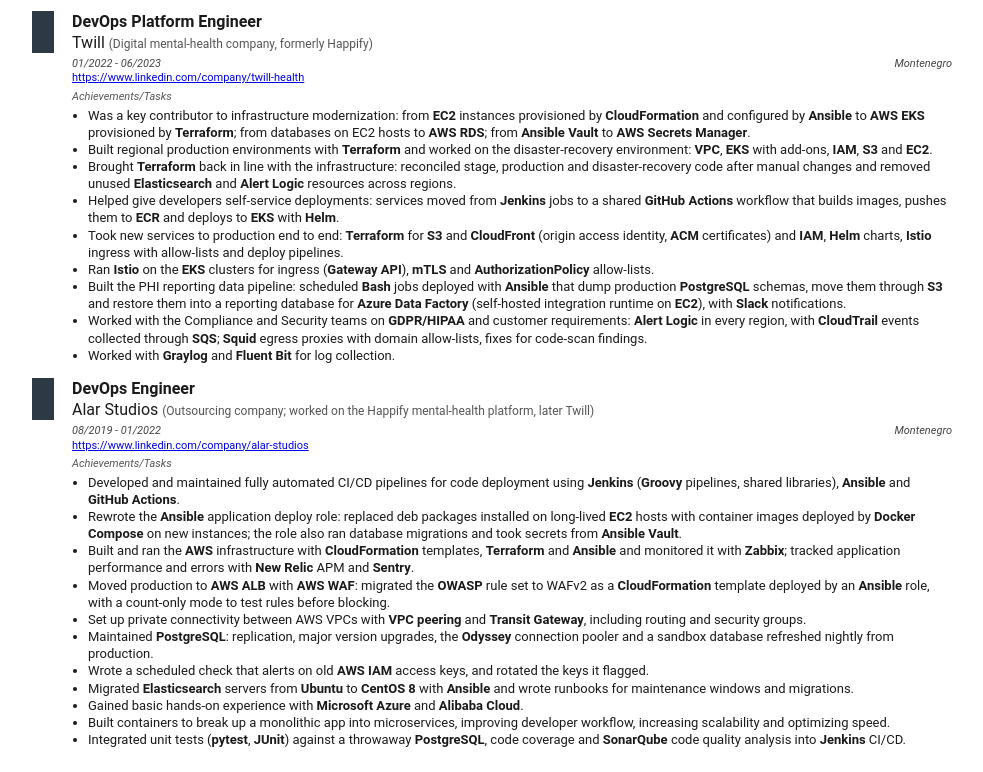
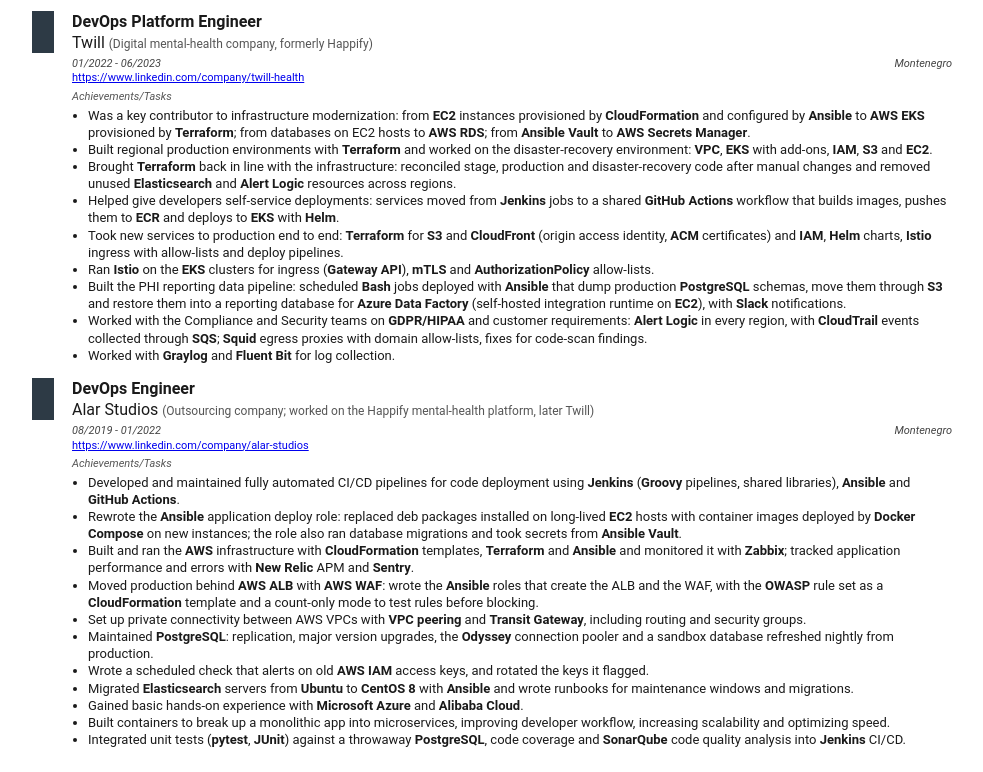
Before and after one commit to v1k-t0r/v1k-t0r.github.io, a plain HTML site: page index.html in a window 1280 px wide. Shown: the part 1980-2752 px from the top of the page, without its empty margins (128-1111 px from the left). Drawn offline with Linux system fonts and the light colour scheme.

Commit message:
CV: Alar WAF bullet: ALB and WAF Ansible roles

```diff
--- a/index.html
+++ b/index.html
@@ -307,7 +307,7 @@ I run platforms end to end: <b>Terraform</b>/<b>Terragrunt</b>, CI/CD with <b>Gi
 <li>Developed and maintained fully automated CI/CD pipelines for code deployment using <b>Jenkins</b> (<b>Groovy</b> pipelines, shared libraries), <b>Ansible</b> and <b>GitHub Actions</b>.</li>
 <li>Rewrote the <b>Ansible</b> application deploy role: replaced deb packages installed on long-lived <b>EC2</b> hosts with container images deployed by <b>Docker Compose</b> on new instances; the role also ran database migrations and took secrets from <b>Ansible Vault</b>.</li>
 <li>Built and ran the <b>AWS</b> infrastructure with <b>CloudFormation</b> templates, <b>Terraform</b> and <b>Ansible</b> and monitored it with <b>Zabbix</b>; tracked application performance and errors with <b>New Relic</b> APM and <b>Sentry</b>.</li>
-<li>Moved production to <b>AWS ALB</b> with <b>AWS WAF</b>: migrated the <b>OWASP</b> rule set to WAFv2 as a <b>CloudFormation</b> template deployed by an <b>Ansible</b> role, with a count-only mode to test rules before blocking.</li>
+<li>Moved production behind <b>AWS ALB</b> with <b>AWS WAF</b>: wrote the <b>Ansible</b> roles that create the ALB and the WAF, with the <b>OWASP</b> rule set as a <b>CloudFormation</b> template and a count-only mode to test rules before blocking.</li>
 <li>Set up private connectivity between AWS VPCs with <b>VPC peering</b> and <b>Transit Gateway</b>, including routing and security groups.</li>
 <li>Maintained <b>PostgreSQL</b>: replication, major version upgrades, the <b>Odyssey</b> connection pooler and a sandbox database refreshed nightly from production.</li>
 <li>Wrote a scheduled check that alerts on old <b>AWS IAM</b> access keys, and rotated the keys it flagged.</li>
```
Also changed, not shown: 1 other file.
